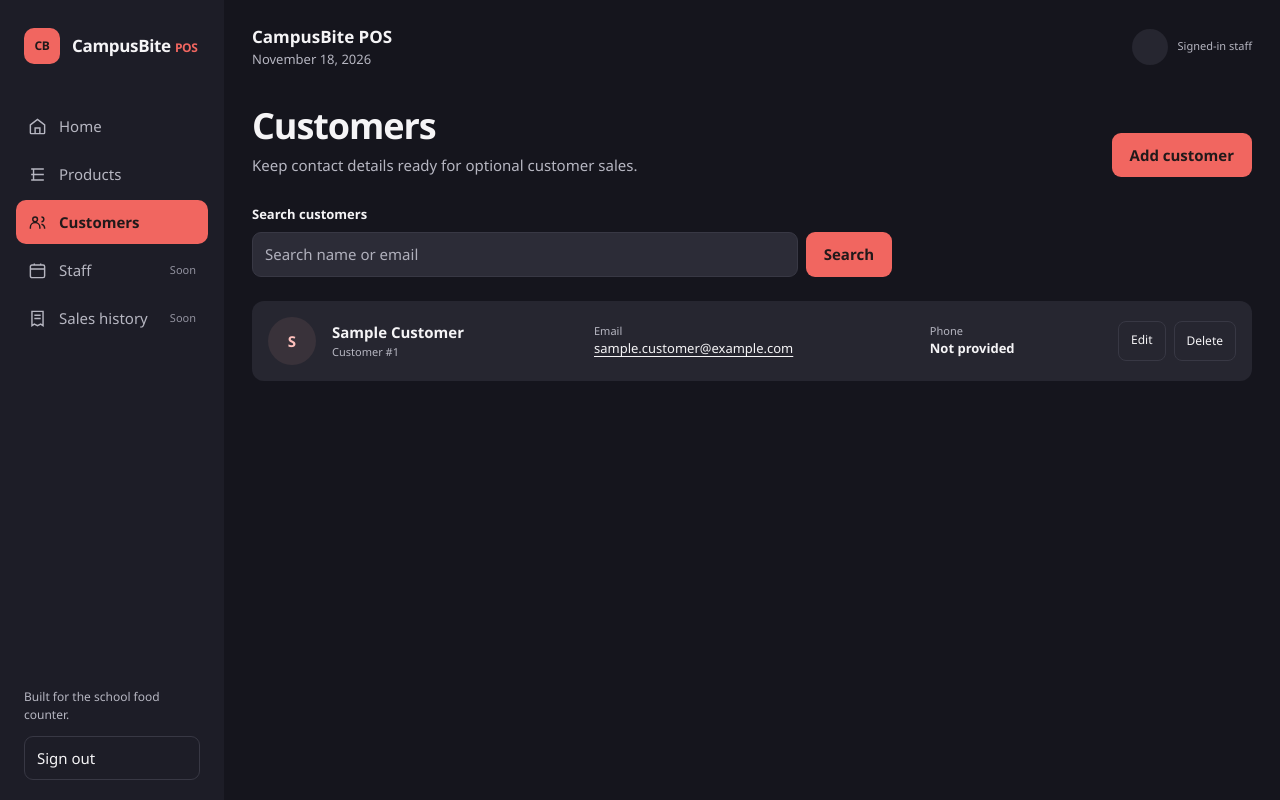
After one commit to chadwin25/final-project, a Laravel app: page /customers in a window 1280 px wide. The commit adds this page. Run offline with Laravel 12, Linux system fonts and the light colour scheme; the visitor is signed in with stand-in values (Sample User, id 1); data comes from the database, SQL or seed files in the repository.

Commit message:
Add validated customer management

```diff
--- /dev/null
+++ b/app/Http/Controllers/CustomerController.php
@@ -0,0 +1,66 @@
+<?php
+
+namespace App\Http\Controllers;
+
+use App\Http\Requests\CustomerRequest;
+use App\Models\Customer;
+use Illuminate\Contracts\View\View;
+use Illuminate\Http\RedirectResponse;
+use Illuminate\Http\Request;
+
+class CustomerController extends Controller
+{
+    public function index(Request $request): View
+    {
+        $search = mb_substr(trim((string) $request->query('search', '')), 0, 100);
+
+        $customers = Customer::query()
+            ->when($search !== '', function ($query) use ($search) {
+                $query->where(function ($matching) use ($search) {
+                    $matching->where('full_name', 'like', '%'.$search.'%')
+                        ->orWhere('email', 'like', '%'.$search.'%');
+                });
+            })
+            ->orderBy('full_name')
+            ->paginate(12)
+            ->withQueryString();
+
+        return view('customers.index', compact('customers', 'search'));
+    }
+
+    public function create(): View
+    {
+        return view('customers.form', [
+            'customer' => new Customer(),
+        ]);
+    }
+
+    public function store(CustomerRequest $request): RedirectResponse
+    {
+        Customer::create($request->validated());
+
+        return redirect()->route('customers.index')
+            ->with('status', 'Customer added.');
+    }
+
+    public function edit(Customer $customer): View
+    {
+        return view('customers.form', compact('customer'));
+    }
+
+    public function update(CustomerRequest $request, Customer $customer): RedirectResponse
+    {
+        $customer->update($request->validated());
+
+        return redirect()->route('customers.index')
+            ->with('status', 'Customer updated.');
+    }
+
+    public function destroy(Customer $customer): RedirectResponse
+    {
+        $customer->delete();
+
+        return redirect()->route('customers.index')
+            ->with('status', 'Customer deleted. Past sales remain recorded.');
+    }
+}
--- /dev/null
+++ b/public/css/customers.css
@@ -0,0 +1,305 @@
+.customers-heading {
+    display: flex;
+    align-items: end;
+    justify-content: space-between;
+    gap: 20px;
+    margin-bottom: 28px;
+}
+
+.customers-heading h1 {
+    margin: 0;
+    font-size: clamp(27px, 3vw, 36px);
+    line-height: 1.15;
+    letter-spacing: -0.03em;
+}
+
+.customers-heading p {
+    margin: 8px 0 0;
+    color: var(--muted);
+}
+
+.customers-primary {
+    display: inline-flex;
+    align-items: center;
+    justify-content: center;
+    flex: 0 0 auto;
+    text-decoration: none;
+}
+
+.customers-success,
+.customers-error {
+    margin-bottom: 20px;
+    padding: 12px 16px;
+    border-radius: 10px;
+}
+
+.customers-success {
+    background: #244132;
+    color: #d4f2de;
+}
+
+.customers-error {
+    background: #503034;
+    color: #ffd8d5;
+}
+
+.customers-search {
+    max-width: 640px;
+    margin-bottom: 24px;
+}
+
+.customers-search label,
+.customer-field label {
+    display: block;
+    margin-bottom: 8px;
+    font-size: 13px;
+    font-weight: 650;
+}
+
+.customers-search > div {
+    display: flex;
+    gap: 8px;
+}
+
+.customers-search input,
+.customer-field input {
+    width: 100%;
+    min-width: 0;
+    min-height: 44px;
+    padding: 10px 12px;
+    border: 1px solid var(--line);
+    border-radius: 9px;
+    background: var(--field);
+    color: var(--text);
+}
+
+.customers-search input::placeholder {
+    color: #b0b0bc;
+}
+
+.customers-search button {
+    min-height: 44px;
+    padding: 10px 18px;
+    border: 0;
+    border-radius: 9px;
+    background: var(--accent);
+    color: #21191a;
+    font-weight: 750;
+}
+
+.customers-search button:hover {
+    background: var(--accent-hover);
+}
+
+.customers-empty {
+    padding: 32px;
+    border-radius: 12px;
+    background: var(--panel);
+}
+
+.customers-empty h2 {
+    margin: 0;
+    font-size: 18px;
+}
+
+.customers-empty p {
+    margin-bottom: 0;
+    color: var(--muted);
+}
+
+.customers-list {
+    display: grid;
+    gap: 10px;
+    margin: 0;
+    padding: 0;
+    list-style: none;
+}
+
+.customer-row {
+    display: grid;
+    grid-template-columns: 48px minmax(140px, 1fr) minmax(180px, 1.3fr) minmax(110px, 0.7fr) auto;
+    align-items: center;
+    gap: 16px;
+    min-width: 0;
+    padding: 16px;
+    border-radius: 12px;
+    background: var(--card);
+}
+
+.customer-initial {
+    display: grid;
+    place-items: center;
+    width: 48px;
+    height: 48px;
+    border-radius: 50%;
+    background: #39323a;
+    color: #ffc1bd;
+    font-weight: 700;
+}
+
+.customer-identity,
+.customer-detail {
+    min-width: 0;
+}
+
+.customer-identity strong,
+.customer-identity small,
+.customer-detail span,
+.customer-detail strong,
+.customer-detail a {
+    display: block;
+}
+
+.customer-identity strong,
+.customer-detail a {
+    overflow-wrap: anywhere;
+}
+
+.customer-identity small,
+.customer-detail span {
+    color: var(--muted);
+    font-size: 11px;
+}
+
+.customer-detail strong,
+.customer-detail a {
+    font-size: 13px;
+}
+
+.customer-detail a {
+    color: var(--text);
+    text-underline-offset: 3px;
+}
+
+.customer-actions {
+    display: flex;
+    align-items: center;
+    justify-content: end;
+    gap: 8px;
+}
+
+.customer-actions a,
+.customer-actions button {
+    display: inline-block;
+    min-height: 40px;
+    padding: 9px 12px;
+    border: 1px solid var(--line);
+    border-radius: 8px;
+    background: transparent;
+    color: var(--text);
+    font-size: 12px;
+    text-decoration: none;
+}
+
+.customer-actions a:hover,
+.customer-actions button:hover {
+    background: var(--field);
+}
+
+.customer-actions form {
+    margin: 0;
+}
+
+.customers-pagination {
+    display: flex;
+    align-items: center;
+    justify-content: center;
+    gap: 20px;
+    margin-top: 24px;
+    color: var(--muted);
+    font-size: 13px;
+}
+
+.customers-pagination a {
+    color: var(--text);
+    text-underline-offset: 3px;
+}
+
+.customers-back {
+    display: inline-block;
+    margin-bottom: 16px;
+    color: var(--muted);
+    font-size: 13px;
+    text-decoration: none;
+}
+
+.customers-back:hover {
+    color: var(--text);
+}
+
+.customer-form {
+    display: grid;
+    gap: 20px;
+    max-width: 620px;
+    padding: 24px;
+    border-radius: 12px;
+    background: var(--panel);
+}
+
+.customer-field label span {
+    color: var(--muted);
+    font-weight: 400;
+}
+
+.customer-field-error {
+    margin: 6px 0 0;
+    color: var(--danger);
+    font-size: 12px;
+}
+
+.customer-form-actions {
+    display: flex;
+    align-items: center;
+    gap: 18px;
+}
+
+.customer-form-actions a {
+    color: var(--muted);
+    text-underline-offset: 3px;
+}
+
+@media (max-width: 1100px) {
+    .customer-row {
+        grid-template-columns: 48px minmax(140px, 1fr) minmax(180px, 1fr);
+    }
+
+    .customer-detail:nth-of-type(2),
+    .customer-actions {
+        grid-column: 2 / -1;
+    }
+
+    .customer-actions {
+        justify-content: start;
+    }
+}
+
+@media (max-width: 760px) {
+    .customers-heading {
+        align-items: start;
+        flex-direction: column;
+    }
+}
+
+@media (max-width: 550px) {
+    .customers-search > div {
+        flex-direction: column;
+    }
+
+    .customer-row {
+        grid-template-columns: 48px minmax(0, 1fr);
+    }
+
+    .customer-detail,
+    .customer-actions {
+        grid-column: 2 / -1;
+    }
+
+    .customer-detail span,
+    .customer-detail strong {
+        display: inline;
+    }
+
+    .customer-detail span::after {
+        content: ": ";
+    }
+}
--- /dev/null
+++ b/public/js/confirm-customer-delete.js
@@ -0,0 +1,9 @@
+document.querySelectorAll('form[data-confirm-message]').forEach((form) => {
+    form.addEventListener('submit', (event) => {
+        const message = form.dataset.confirmMessage;
+
+        if (message && !window.confirm(message)) {
+            event.preventDefault();
+        }
+    });
+});
--- /dev/null
+++ b/resources/views/customers/index.blade.php
@@ -0,0 +1,103 @@
+@extends('layouts.pos')
+
+@section('title', 'Customers · CampusBite POS')
+
+@push('styles')
+<link rel="stylesheet" href="{{ asset('css/customers.css') }}">
+@endpush
+
+@push('scripts')
+<script src="{{ asset('js/confirm-customer-delete.js') }}" defer></script>
+@endpush
+
+@section('content')
+<div class="customers-heading">
+    <div>
+        <h1>Customers</h1>
+        <p>Keep contact details ready for optional customer sales.</p>
+    </div>
+    <a class="primary-button customers-primary" href="{{ route('customers.create') }}">Add customer</a>
+</div>
+
+@if (session('status'))
+    <div class="customers-success" role="status">{{ session('status') }}</div>
+@endif
+
+<form class="customers-search" method="GET" action="{{ route('customers.index') }}" role="search">
+    <label for="customer-search">Search customers</label>
+    <div>
+        <input
+            id="customer-search"
+            name="search"
+            type="search"
+            value="{{ $search }}"
+            maxlength="100"
+            placeholder="Search name or email"
+        >
+        <button type="submit">Search</button>
+    </div>
+</form>
+
+@if ($customers->isEmpty())
+    <div class="customers-empty">
+        <h2>No customers found</h2>
+        <p>{{ $search !== '' ? 'Try another search term.' : 'Add a customer when you need to keep their contact details.' }}</p>
+    </div>
+@else
+    <ul class="customers-list">
+        @foreach ($customers as $customer)
+            <li class="customer-row">
+                <span class="customer-initial" aria-hidden="true">
+                    {{ mb_strtoupper(mb_substr($customer->full_name, 0, 1)) }}
+                </span>
+
+                <div class="customer-identity">
+                    <strong>{{ $customer->full_name }}</strong>
+                    <small>Customer #{{ $customer->id }}</small>
+                </div>
+
+                <div class="customer-detail">
+                    <span>Email</span>
+                    <a href="mailto:{{ $customer->email }}">{{ $customer->email }}</a>
+                </div>
+
+                <div class="customer-detail">
+                    <span>Phone</span>
+                    <strong>{{ $customer->phone ?: 'Not provided' }}</strong>
+                </div>
+
+                <div class="customer-actions">
+                    <a href="{{ route('customers.edit', $customer) }}">Edit</a>
+                    <form
+                        method="POST"
+                        action="{{ route('customers.destroy', $customer) }}"
+                        data-confirm-message="Delete this customer? Past sales will remain, but they will no longer show this customer."
+                    >
+                        @csrf
+                        @method('DELETE')
+                        <button type="submit">Delete</button>
+                    </form>
+                </div>
+            </li>
+        @endforeach
+    </ul>
+
+    @if ($customers->hasPages())
+        <nav class="customers-pagination" aria-label="Customer pages">
+            @if ($customers->onFirstPage())
+                <span>Previous</span>
+            @else
+                <a href="{{ $customers->previousPageUrl() }}">Previous</a>
+            @endif
+
+            <span>Page {{ $customers->currentPage() }} of {{ $customers->lastPage() }}</span>
+
+            @if ($customers->hasMorePages())
+                <a href="{{ $customers->nextPageUrl() }}">Next</a>
+            @else
+                <span>Next</span>
+            @endif
+        </nav>
+    @endif
+@endif
+@endsection
--- a/resources/views/layouts/pos.blade.php
+++ b/resources/views/layouts/pos.blade.php
@@ -42,14 +42,17 @@
                 <span>Products</span>
             </a>
 
-            <span class="nav-item is-planned">
+            <a
+                class="nav-item {{ request()->routeIs('customers.*') ? 'is-active' : '' }}"
+                href="{{ route('customers.index') }}"
+                @if (request()->routeIs('customers.*')) aria-current="page" @endif
+            >
                 <svg viewBox="0 0 24 24" fill="none" stroke="currentColor" stroke-width="1.8" aria-hidden="true">
                     <circle cx="9" cy="8" r="3"/>
                     <path d="M3 20v-2a6 6 0 0 1 12 0v2M17 5a3 3 0 0 1 0 6M17 14a6 6 0 0 1 4 6"/>
                 </svg>
                 <span>Customers</span>
-                <small>Soon</small>
-            </span>
+            </a>
 
             <span class="nav-item is-planned">
                 <svg viewBox="0 0 24 24" fill="none" stroke="currentColor" stroke-width="1.8" aria-hidden="true">
--- a/routes/web.php
+++ b/routes/web.php
@@ -1,6 +1,7 @@
 <?php
 
 use App\Http\Controllers\AuthController;
+use App\Http\Controllers\CustomerController;
 use App\Http\Controllers\DashboardController;
 use App\Http\Controllers\ProductController;
 use Illuminate\Support\Facades\Route;
@@ -22,6 +23,7 @@ Route::middleware('auth')->group(function () {
         ->name('products.restore');
 
     Route::resource('products', ProductController::class)->except('show');
+    Route::resource('customers', CustomerController::class)->except('show');
 
     Route::post('/logout', [AuthController::class, 'logout'])
         ->name('logout');
```
Also changed, not shown: app/Http/Requests/CustomerRequest.php (added, +22 -0 lines), resources/views/customers/form.blade.php (added, +90 -0 lines), tests/Feature/CustomerManagementTest.php (added, +116 -0 lines).
